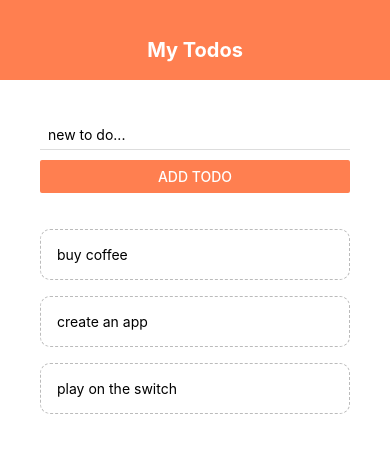
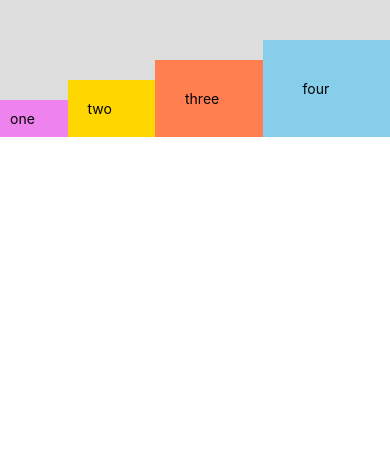
Before and after one commit to honmetha/react-native-playground, a React Native app: screen / in a window 390 px wide. Shown: the top 452 px of the page. Built offline with nearby package versions, Linux system fonts and the light colour scheme.

Commit message:
[Added] 14 - Flexbox Basics (Sandbox)

```diff
--- a/App.js
+++ b/App.js
@@ -10,6 +10,7 @@
 import Header from "./components/header";
 import TodoItem from "./components/todoItem";
 import AddTodo from "./components/addTodo";
+import Sandbox from "./components/sandbox";
 
 export default function App() {
   const [todos, setTodos] = React.useState([
@@ -31,22 +32,23 @@
   };
 
   return (
-    <TouchableWithoutFeedback onPress={() => Keyboard.dismiss()}>
-      <View style={styles.container}>
-        <Header />
-        <View style={styles.content}>
-          <AddTodo submitHandler={submitHandler} />
-          <View style={styles.list}>
-            <FlatList
-              data={todos}
-              renderItem={({ item }) => (
-                <TodoItem item={item} pressHandler={pressHandler} />
-              )}
-            />
-          </View>
-        </View>
-      </View>
-    </TouchableWithoutFeedback>
+    <Sandbox />
+    // <TouchableWithoutFeedback onPress={() => Keyboard.dismiss()}>
+    //   <View style={styles.container}>
+    //     <Header />
+    //     <View style={styles.content}>
+    //       <AddTodo submitHandler={submitHandler} />
+    //       <View style={styles.list}>
+    //         <FlatList
+    //           data={todos}
+    //           renderItem={({ item }) => (
+    //             <TodoItem item={item} pressHandler={pressHandler} />
+    //           )}
+    //         />
+    //       </View>
+    //     </View>
+    //   </View>
+    // </TouchableWithoutFeedback>
   );
 }
 
--- /dev/null
+++ b/components/sandbox.js
@@ -0,0 +1,44 @@
+import * as React from "react";
+import { StyleSheet, Text, View } from "react-native";
+
+export default function Sandbox() {
+  return (
+    <View style={styles.container}>
+      <Text style={styles.boxOne}>one</Text>
+      <Text style={styles.boxTwo}>two</Text>
+      <Text style={styles.boxThree}>three</Text>
+      <Text style={styles.boxFour}>four</Text>
+    </View>
+  );
+}
+
+const styles = StyleSheet.create({
+  container: {
+    // flex: 1,
+    flexDirection: "row",
+    justifyContent: "space-around",
+    alignItems: "flex-end",
+    paddingTop: 40,
+    backgroundColor: "#ddd",
+  },
+  boxOne: {
+    flex: 1,
+    backgroundColor: "violet",
+    padding: 10,
+  },
+  boxTwo: {
+    flex: 1,
+    backgroundColor: "gold",
+    padding: 20,
+  },
+  boxThree: {
+    flex: 1,
+    backgroundColor: "coral",
+    padding: 30,
+  },
+  boxFour: {
+    flex: 1,
+    backgroundColor: "skyblue",
+    padding: 40,
+  },
+});
```
